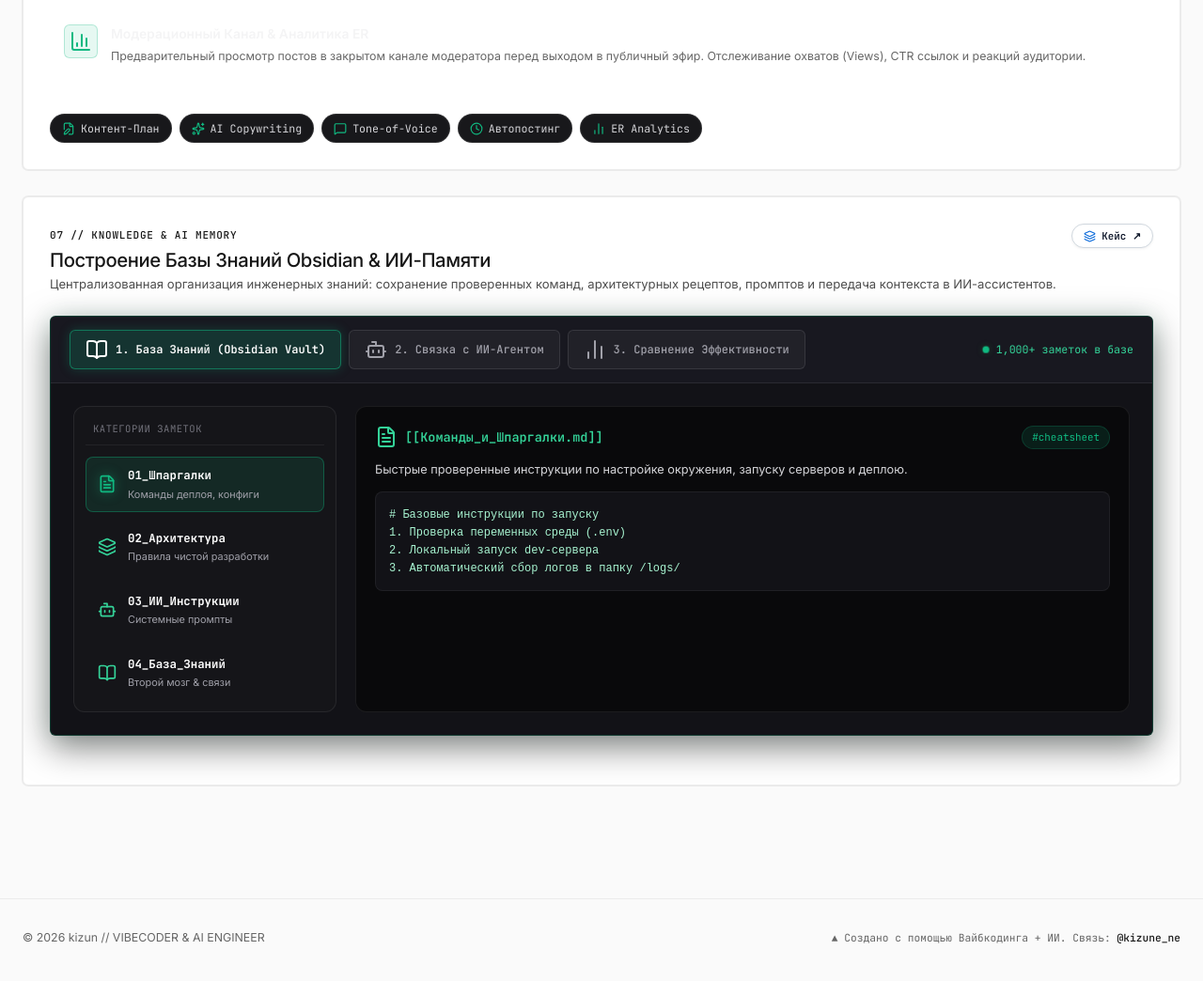
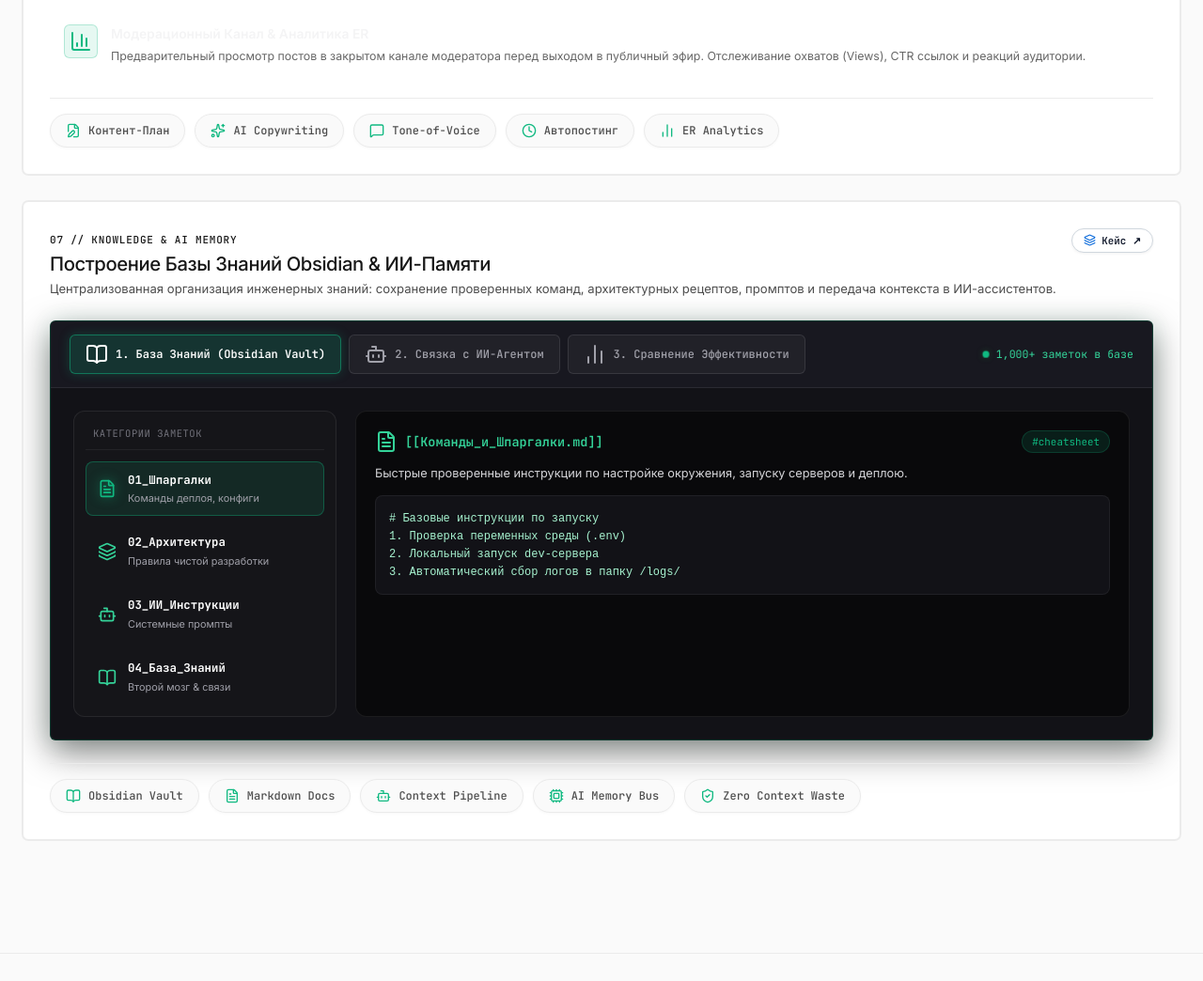
Before and after one commit to kizune-ne/vibe_portfolio, a plain HTML site: page index.html in a window 1280 px wide. Shown: the part 4613-5657 px from the top of the page at 94% size. Drawn offline with nearby package versions, Linux system fonts and the light colour scheme.

Commit message:
fix(ui): восстановление плашек навыков .skill-pill снизу 7-го блока в точном белом Vercel-стиле Блока 01

```diff
--- a/css/sections.css
+++ b/css/sections.css
@@ -1609,23 +1609,25 @@ input[type=range] { accent-color: var(--color-obsidian); cursor: pointer; height
 .card-skills-footer {
   display: flex;
   flex-wrap: wrap;
-  gap: 8px;
+  gap: 10px;
   padding-top: 16px;
-  border-top: 1px solid rgba(255, 255, 255, 0.08);
-  margin-top: auto;
+  border-top: 1px solid var(--color-hairline, rgba(0, 0, 0, 0.06));
+  margin-top: 20px;
 }
 
 .skill-pill {
   display: inline-flex;
   align-items: center;
-  gap: 6px;
-  padding: 6px 12px;
-  background: #18181b;
-  border: 1px solid rgba(255, 255, 255, 0.1);
+  gap: 8px;
+  padding: 8px 16px;
+  background: var(--color-paper-white, #fafafa);
+  border: 1px solid var(--color-hairline, rgba(0, 0, 0, 0.08));
   border-radius: var(--radius-pill, 9999px);
-  font-size: 0.775rem;
-  font-family: var(--font-code);
-  color: #d4d4d8;
+  font-size: 0.8rem;
+  font-family: var(--font-code);
+  font-weight: 500;
+  color: var(--color-charcoal, #18181b);
+  box-shadow: 0 1px 3px rgba(0, 0, 0, 0.03);
   transition: all 0.15s ease;
 }
 
@@ -1633,15 +1635,16 @@ input[type=range] { accent-color: var(--color-obsidian); cursor: pointer; height
 .skill-pill svg {
   color: #10b981 !important;
   stroke: #10b981 !important;
-  width: 14px;
-  height: 14px;
+  width: 16px;
+  height: 16px;
   flex-shrink: 0;
 }
 
 .skill-pill:hover {
-  background: rgba(16, 185, 129, 0.12);
+  background: #ffffff;
   border-color: rgba(16, 185, 129, 0.4);
-  color: #34d399;
+  color: #059669;
+  box-shadow: 0 2px 8px rgba(16, 185, 129, 0.12);
 }
 
 @media (max-width: 1024px) {
--- a/index.html
+++ b/index.html
@@ -933,15 +933,15 @@
                 </ul>
               </div>
             </div>
-          <!-- Specs Footer Bar -->
-          <div class="obsidian-arch-footer-bar">
-            <span class="arch-footer-chip"><i data-lucide="book-open"></i> Obsidian Vault</span>
-            <span class="arch-footer-chip"><i data-lucide="file-text"></i> Markdown Docs</span>
-            <span class="arch-footer-chip"><i data-lucide="bot"></i> Context Pipeline</span>
-            <span class="arch-footer-chip"><i data-lucide="cpu"></i> AI Memory Bus</span>
-            <span class="arch-footer-chip"><i data-lucide="shield-check"></i> Zero Context Waste</span>
           </div>
+        </div>
 
+        <div class="card-skills-footer">
+          <span class="skill-pill"><i data-lucide="book-open"></i> Obsidian Vault</span>
+          <span class="skill-pill"><i data-lucide="file-text"></i> Markdown Docs</span>
+          <span class="skill-pill"><i data-lucide="bot"></i> Context Pipeline</span>
+          <span class="skill-pill"><i data-lucide="cpu"></i> AI Memory Bus</span>
+          <span class="skill-pill"><i data-lucide="shield-check"></i> Zero Context Waste</span>
         </div>
       </article>
     </section>
```
